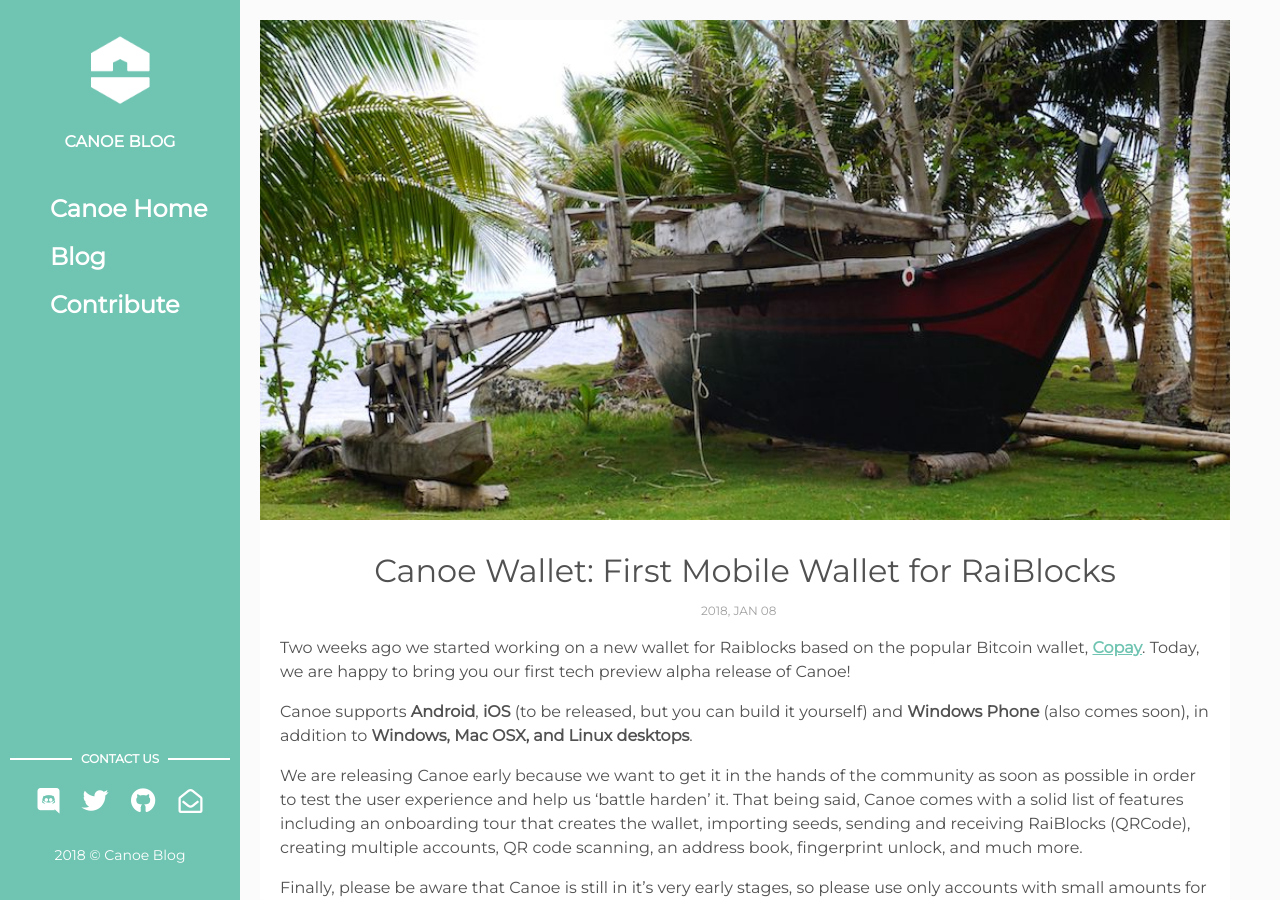
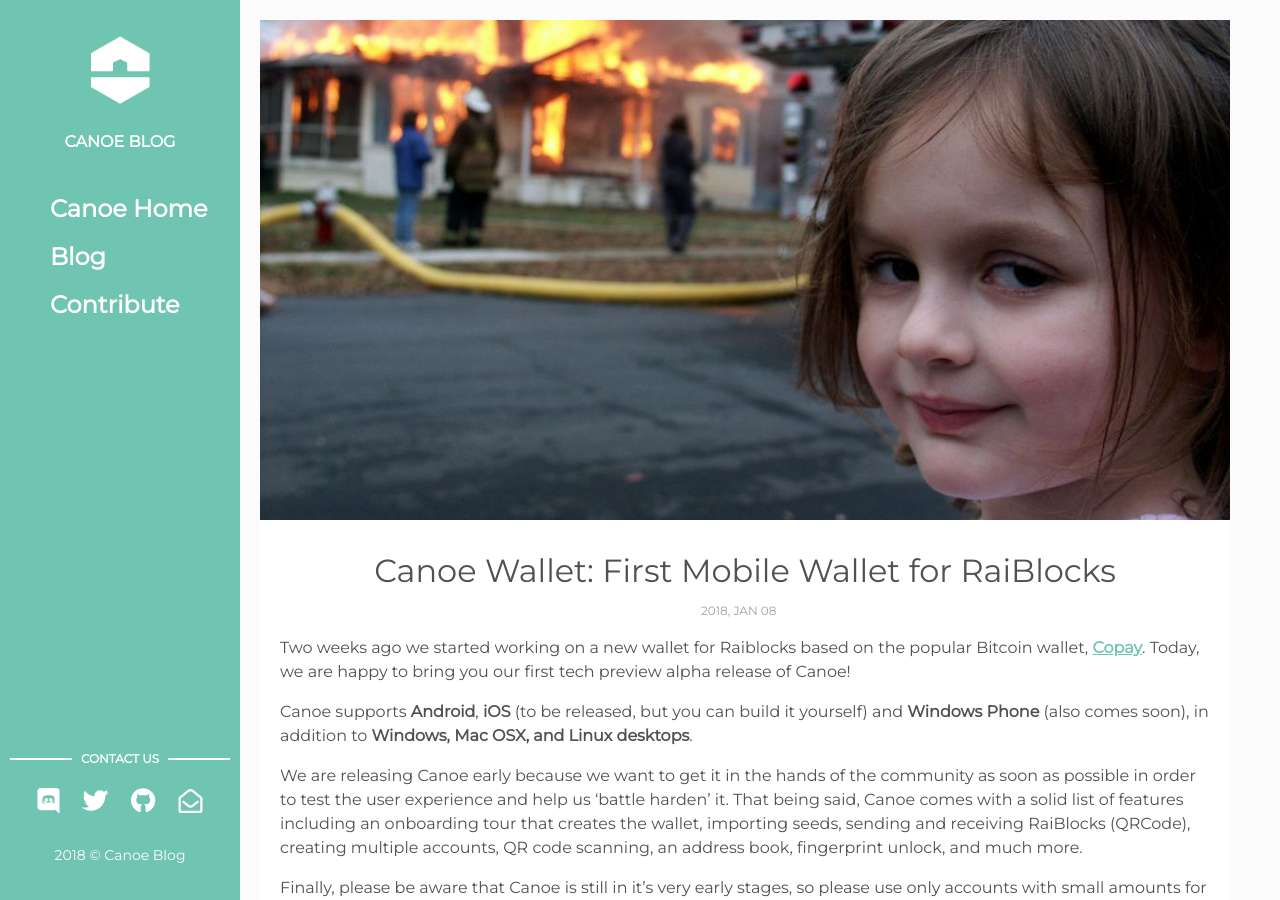
Before and after one commit to getcanoe/website, a Jekyll site: the page built from _posts/2018-01-08-canoe-first-mobile-wallet-for-raiblocks.markdown, in a window 1280 px wide and 900 px high. Built offline with Jekyll 4.4.1, drawn with Linux system fonts in a browser that asks for light colours; nearby versions of some CDN libraries.

Commit message:
Update blog

```diff
--- a/_posts/2018-01-08-canoe-first-mobile-wallet-for-raiblocks.markdown
+++ b/_posts/2018-01-08-canoe-first-mobile-wallet-for-raiblocks.markdown
@@ -3,7 +3,7 @@
 title: Canoe Wallet&#58; First Mobile Wallet for RaiBlocks
 date: 2018-01-08 10:00:00
 description:
-img: yapese-canoe.jpg
+img: disaster-girl.jpg
 author: rami
 tags: [canoe, mobile, launch, alpha] # add tag
 ---
```
Also changed, not shown: assets/img/disaster-girl.jpg (added), 4 other files.
